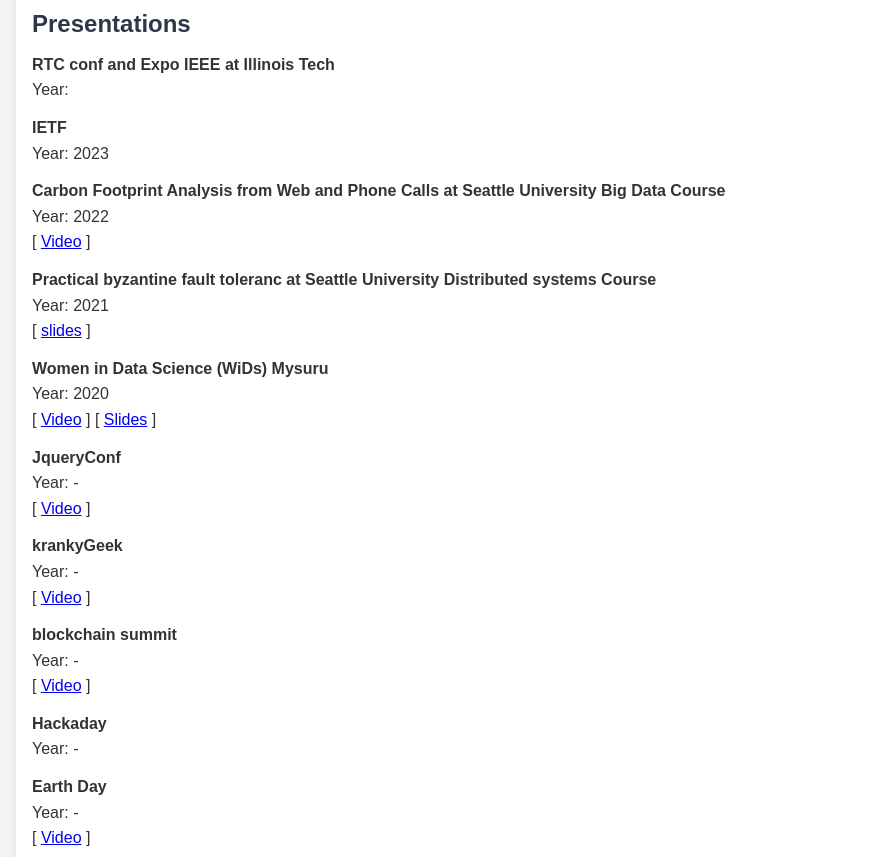
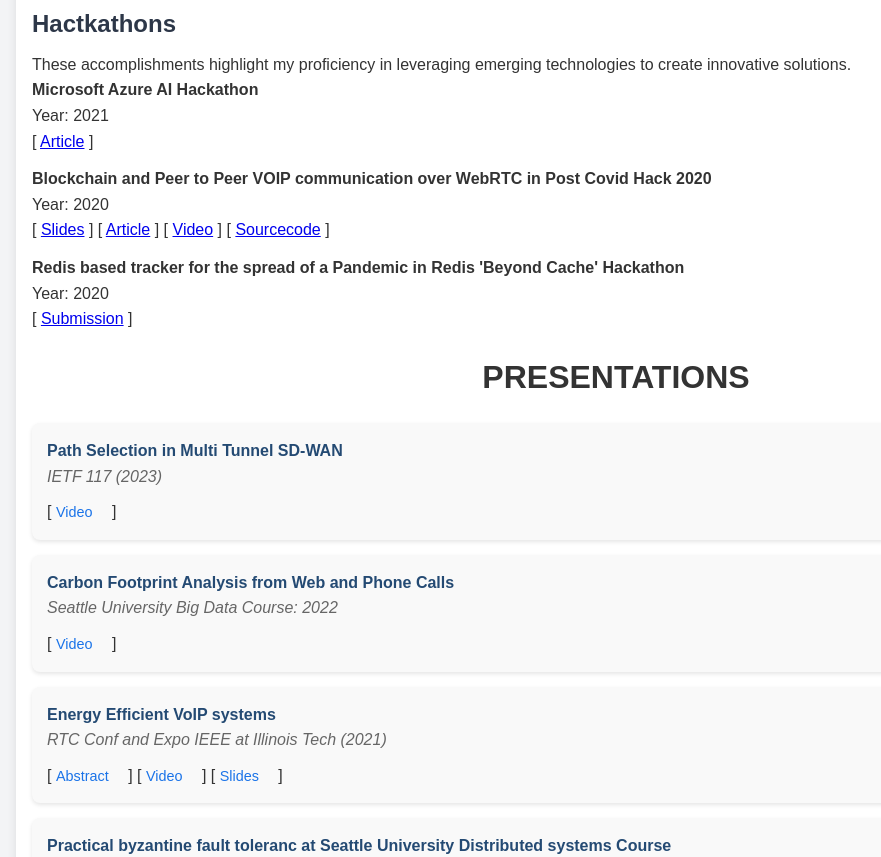
Before and after one commit to altanai/altanai.github.io, a plain HTML site: page index.html in a window 1280 px wide. Shown: the part 7180-8037 px from the top of the page, without its empty margins (24-905 px from the left). Drawn offline with Linux system fonts and the light colour scheme; no server answers.

Commit message:
update cv

```diff
--- a/index.html
+++ b/index.html
@@ -784,8 +784,9 @@
           <strong>Path Selection in Multi Tunnel SD-WAN</strong> <br>
           <!-- Authors: F. Afsari, A. Bisht, P. Parvarandeh, & S. Dhote <br>
           Year: 2019 <br> -->
-          <em>IETF 117 Proceedings</em>
-          [ <a target="_blank" href="https://datatracker.ietf.org/meeting/117/materials/slides-117-intarea-path-selection-in-multi-tunnel-sd-wan-00">IETF 117 Proceedings</a> ]
+          <em>IETF 117 Proceedings (2023) </em>
+          [ <a target="_blank" href="https://datatracker.ietf.org/meeting/117/materials/slides-117-intarea-path-selection-in-multi-tunnel-sd-wan-00">Proposal</a> ]
+          [ <a target="_blank" href="https://youtu.be/lrog8pT0nfs?si=KUvtj-xHXfgXlYIF&t=2103">Video</a> ]
         </li>
 
         <h2>Research Papers and preprints</h2>
@@ -928,32 +929,133 @@
 
         </ul>
 
+
+
+        <h2>Hactkathons</h2>
+        These accomplishments highlight my proficiency in leveraging emerging technologies to create innovative solutions.
+        <ul>
+          <li>
+            <strong>Microsoft Azure AI Hackathon</strong> <br>
+            Year: 2021 <br>
+            [ <a href="https://www.linkedin.com/posts/altanai_built-with-azure-ai-hackathon-activity-7111646261572907008-6m4C?utm_source=share&utm_medium=member_desktop">Article</a> ]
+          </li>
+          <li>
+            <strong>Blockchain and Peer to Peer VOIP communication over WebRTC in Post Covid Hack 2020</strong> <br>
+            Year: 2020 <br>
+            [ <a href="docs/slides/Blockchain and Peer to Peer VOIP communication over WebRTC by altanai .pdf">Slides</a> ]
+            [ <a href="https://www.linkedin.com/posts/altanai_blockchain-and-peer-to-peer-voip-communication-activity-6728230864947359744-oPQW">Article</a> ]
+            [ <a href="https://www.youtube.com/watch?v=jm0S1dIJMys">Video</a> ]
+            [ <a href="https://github.com/altanai/blockchain_webrtc_voip">Sourcecode</a> ]
+          </li>
+          <li>
+            <Strong> Redis based tracker for the spread of a Pandemic in Redis 'Beyond Cache' Hackathon</Strong>
+            <br>
+            Year: 2020 <br>
+            [ <a href="https://devpost.com/software/social-network-96is18">Submission</a> ]
+          </li>
+        </ul>
+
+      </ul>
+    </section>
+
+
+    <section id="presentations">
       <h2>Presentations</h2>
+    <style>
+      /* Styling for the Presentations section */
+      #presentations {
+        font-family: Arial, sans-serif;
+        margin: 20px 0;
+      }
+
+      #presentations h2 {
+        text-align: center;
+        font-size: 2rem;
+        color: #333;
+        margin-bottom: 20px;
+        text-transform: uppercase;
+      }
+
+      #presentations ul {
+        list-style-type: none;
+        padding: 0;
+      }
+
+      #presentations li {
+        background-color: #f9f9f9;
+        padding: 15px;
+        margin-bottom: 15px;
+        border-radius: 8px;
+        box-shadow: 0 2px 4px rgba(0, 0, 0, 0.1);
+        font-size: 1rem;
+      }
+
+      #presentations li strong {
+        /* font-size: 1.1rem; */
+        color: #244a73;
+      }
+
+      #presentations li a {
+        color: #1a73e8;
+        text-decoration: none;
+        /* font-weight: bold; */
+      }
+
+      #presentations li a:hover {
+        text-decoration: underline;
+      }
+
+      #presentations li .year {
+        font-style: italic;
+        color: #666;
+      }
+
+      #presentations li .links {
+        margin-top: 10px;
+      }
+
+      #presentations li .links a {
+        margin-right: 15px;
+        font-size: 0.9rem;
+      }
+
+      #presentations li .links a:hover {
+        color: #d32f2f;
+      }
+  </style>
     <ul>
 
       <li>
-            <strong>RTC conf and Expo IEEE at Illinois Tech</strong> <br>
-            Year:  <br>
-            <!-- [ <a href="https://www.youtube.com/live/E4M4cFwryzs?si=GnpEqQcG_RFIvKmm&t=21598">Video</a> ] -->
-            <!-- [ <a href="https://www.seattleu.edu/cejs/events/earth-talks/earth-talks-2022/">Article</a> ] -->
-            <!-- [ <a href="docs/slides/ML_in_VoIP_Altanai_WiDSMysuru_sep2020.pdf">Slides</a> ] -->
-          </li>
+        <strong> Path Selection in Multi Tunnel SD-WAN</strong> <br>
+        <span class="year"> IETF 117 (2023) </span><br>
+        <div class="links">
+          [ <a href="https://youtu.be/lrog8pT0nfs?si=bnwBq7J25hjBjp8g&t=2116">Video</a> ]
+        </div>
 
-
-          <li>
-            <strong>IETF </strong> <br>
-            Year: 2023 <br>
-            <!-- [ <a href="https://www.youtube.com/live/E4M4cFwryzs?si=GnpEqQcG_RFIvKmm&t=21598">Video</a> ] -->
         <!-- [ <a href="https://www.seattleu.edu/cejs/events/earth-talks/earth-talks-2022/">Article</a> ] -->
         <!-- [ <a href="docs/slides/ML_in_VoIP_Altanai_WiDSMysuru_sep2020.pdf">Slides</a> ] -->
       </li>
 
       <li>
-            <strong>Carbon Footprint Analysis from Web and Phone Calls at Seattle University Big Data Course</strong> <br>
-            Year: 2022 <br>
+        <strong>Carbon Footprint Analysis from Web and Phone Calls </strong> <br>
+        <span class="year"> Seattle University Big Data Course: 2022 </span><br>
+        <div class="links">
           <!-- [ <a href="https://www.seattleu.edu/cejs/events/earth-talks/earth-talks-2022/">Article</a> ] -->
           [ <a href="https://youtu.be/mcF1CMZH9sY?si=mdjL1w9G2a_VF1mo">Video</a> ]
+        </div>
       </li>
+
+
+      <li>
+        <strong>Energy Efficient VoIP systems</strong><br>
+        <span class="year"> RTC Conf and Expo IEEE at Illinois Tech (2021) </span><br>
+        <div class="links">
+          [ <a href="https://www.rtc-conference.com/2021/presentation/?hid=862">Abstract</a> ]
+          [ <a href="https://www.youtube.com/watch?v=AmH1fx4U1rY&list=PLpKNVpFmUKiMMd4P8hBxcGz8nsawyQf_T&index=30">Video</a> ]
+          [ <a href="docs/slides/Energy-Efficient-VoIP-systems.pdf">Slides</a> ]
+        </div>
+      </li>
+
 
       <li>
         <strong>Practical byzantine fault toleranc at Seattle University Distributed systems Course</strong> <br>
@@ -1034,31 +1136,6 @@
 
     </ul>
 
-        <h2>Hactkathons</h2>
-        These accomplishments highlight my proficiency in leveraging emerging technologies to create innovative solutions.
-        <ul>
-          <li>
-            <strong>Microsoft Azure AI Hackathon</strong> <br>
-            Year: 2021 <br>
-            [ <a href="https://www.linkedin.com/posts/altanai_built-with-azure-ai-hackathon-activity-7111646261572907008-6m4C?utm_source=share&utm_medium=member_desktop">Article</a> ]
-          </li>
-          <li>
-            <strong>Blockchain and Peer to Peer VOIP communication over WebRTC in Post Covid Hack 2020</strong> <br>
-            Year: 2020 <br>
-            [ <a href="docs/slides/Blockchain and Peer to Peer VOIP communication over WebRTC by altanai .pdf">Slides</a> ]
-            [ <a href="https://www.linkedin.com/posts/altanai_blockchain-and-peer-to-peer-voip-communication-activity-6728230864947359744-oPQW">Article</a> ]
-            [ <a href="https://www.youtube.com/watch?v=jm0S1dIJMys">Video</a> ]
-            [ <a href="https://github.com/altanai/blockchain_webrtc_voip">Sourcecode</a> ]
-          </li>
-          <li>
-            <Strong> Redis based tracker for the spread of a Pandemic in Redis 'Beyond Cache' Hackathon</Strong>
-            <br>
-            Year: 2020 <br>
-            [ <a href="https://devpost.com/software/social-network-96is18">Submission</a> ]
-          </li>
-        </ul>
-
-      </ul>
     </section>
 
     <!-- Awards -->
@@ -1076,7 +1153,7 @@
         }
         .award-title {
           font-weight: bold;
-          color: #007bff;
+          color: #244a73;
         }
         .award-description {
           margin-left: 1em;
```
Also changed, not shown: 1 other file. Lines whose indentation alone changed are shown as unchanged.
